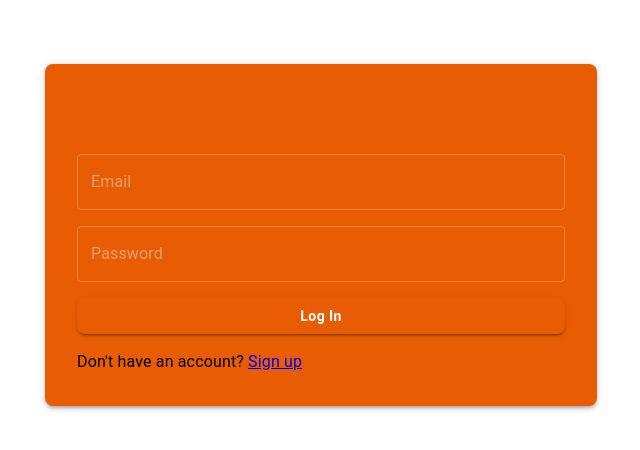
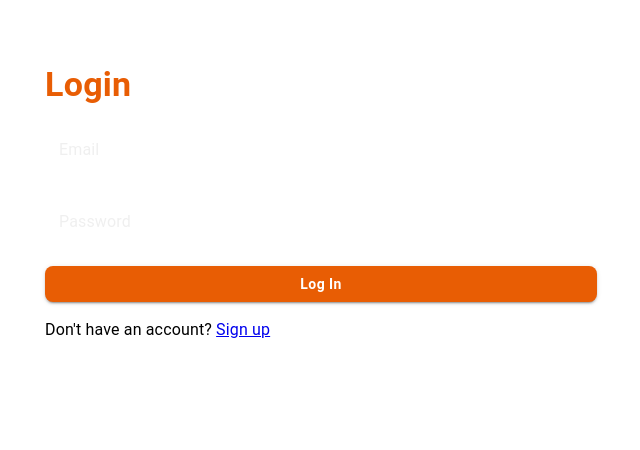
Before and after one commit to Omor2004/CSE264FinalProject, a React (Vite) app in the folder client/: page /login in a window 1280 px wide. Shown: the top 450 px of the page, without its empty margins (319-959 px from the left). Built offline with nearby package versions, Linux system fonts and the light colour scheme; no server answers.

Commit message:
adjusted styling for login page

```diff
--- a/client/src/pages/Login.jsx
+++ b/client/src/pages/Login.jsx
@@ -13,7 +13,6 @@ import {
 import { UserAuth } from "../context/AuthContext.jsx";
 
 const Login = () => {
-    const theme = useTheme()
     const { session, login } = UserAuth || {}
     const [email, setEmail] = useState("")
     const [password, setPassword] = useState("")
@@ -54,13 +53,7 @@ const Login = () => {
 
     return (
         <Container maxWidth="sm">
-            <Box sx={{
-                mt: 8,
-                p: 4,
-                backgroundColor: theme.palette.background.paper,
-                borderRadius: 2,
-                boxShadow: 3,
-            }}>
+            <Box sx={{mt: 8}}>
                 <Typography variant="h4" component="h2" mb={2} color="primary" fontWeight={700}>
                     Login
                 </Typography>
```
